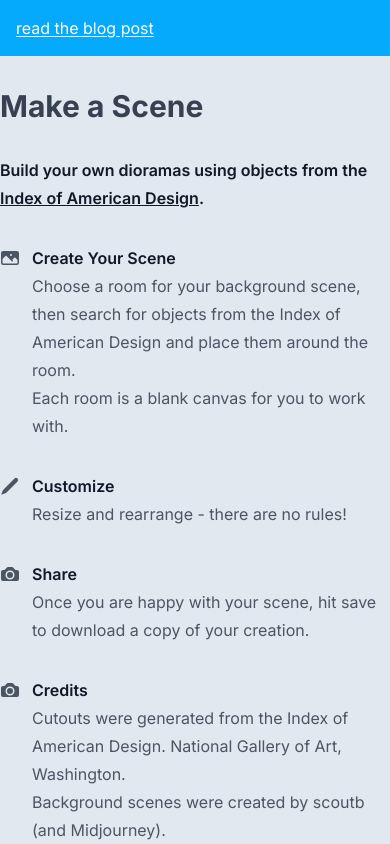
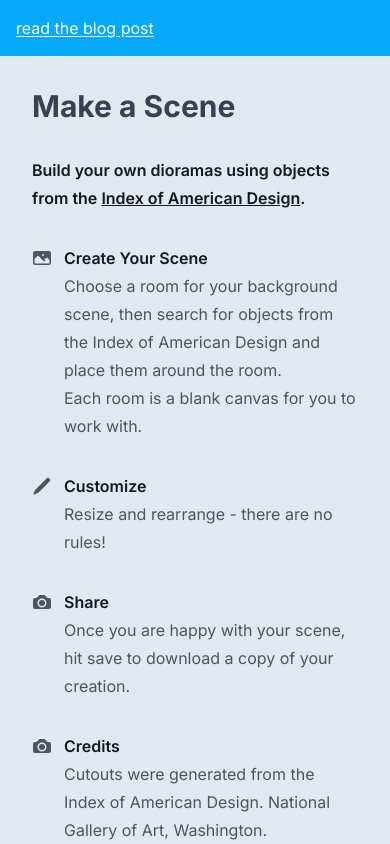
Before and after one commit to CogappLabs/making-a-scene, a Next.js app: page / in a window 390 px wide. Shown: the top 844 px of the page. Built offline with nearby package versions, Linux system fonts and the light colour scheme.

Commit message:
Fix spacing on small screens

```diff
--- a/src/app/page.tsx
+++ b/src/app/page.tsx
@@ -13,7 +13,7 @@
   return (
     <>
       <Header showTitle={false}/>
-      <section className="w-full py-8 md:p-12 lg:p-16">
+      <section className="w-full p-8 md:p-12 lg:p-16">
         <div className="grid text-base leading-7 text-gray-700 gap-8 xl:max-w-4xl xl:mx-auto">
           <h1 className="text-3xl font-bold sm:text-4xl md:text-5xl lg:text-6xl">
             Make a Scene
```
